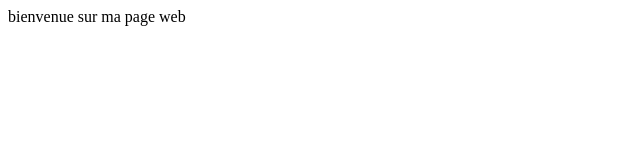
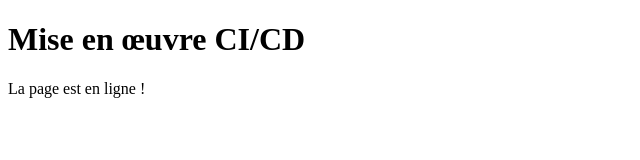
Before and after one commit to ArredK/laser-decouverte, a plain HTML site: page index.html in a window 1280 px wide. Shown: the whole page, without its empty margins (0-640 px from the left). Drawn offline with Linux system fonts and the light colour scheme.

Commit message:
Correction index.html 1

```diff
--- a/index.html
+++ b/index.html
@@ -1 +1,8 @@
-<html>bienvenue sur ma page web</html>
+<!DOCTYPE html>
+<html>
+  <head><title>Premier labo</title></head>
+    <body>
+      <h1>Mise en œuvre CI/CD </h1>
+        <p>La page est en ligne !</p>
+    </body>
+</html>
```
